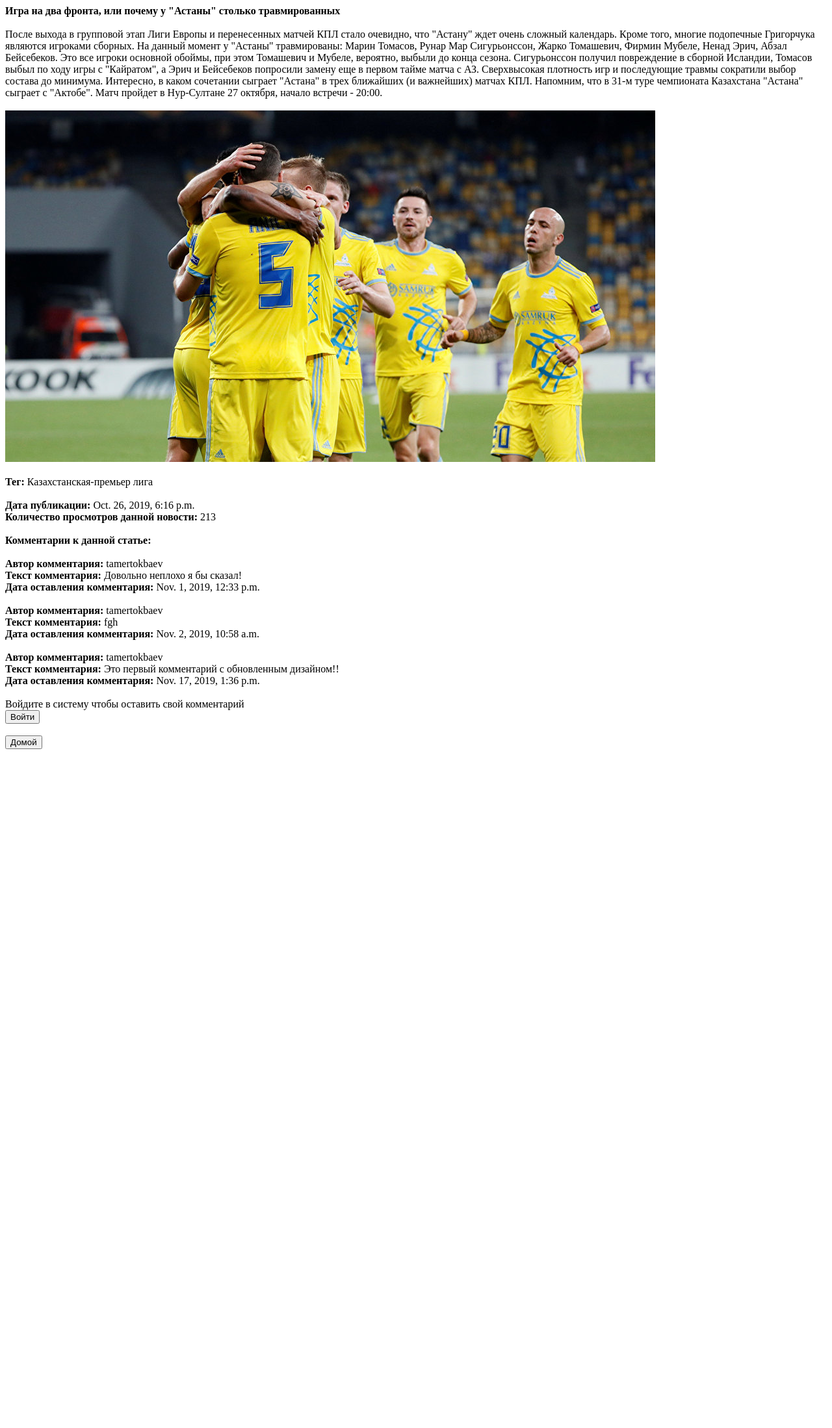
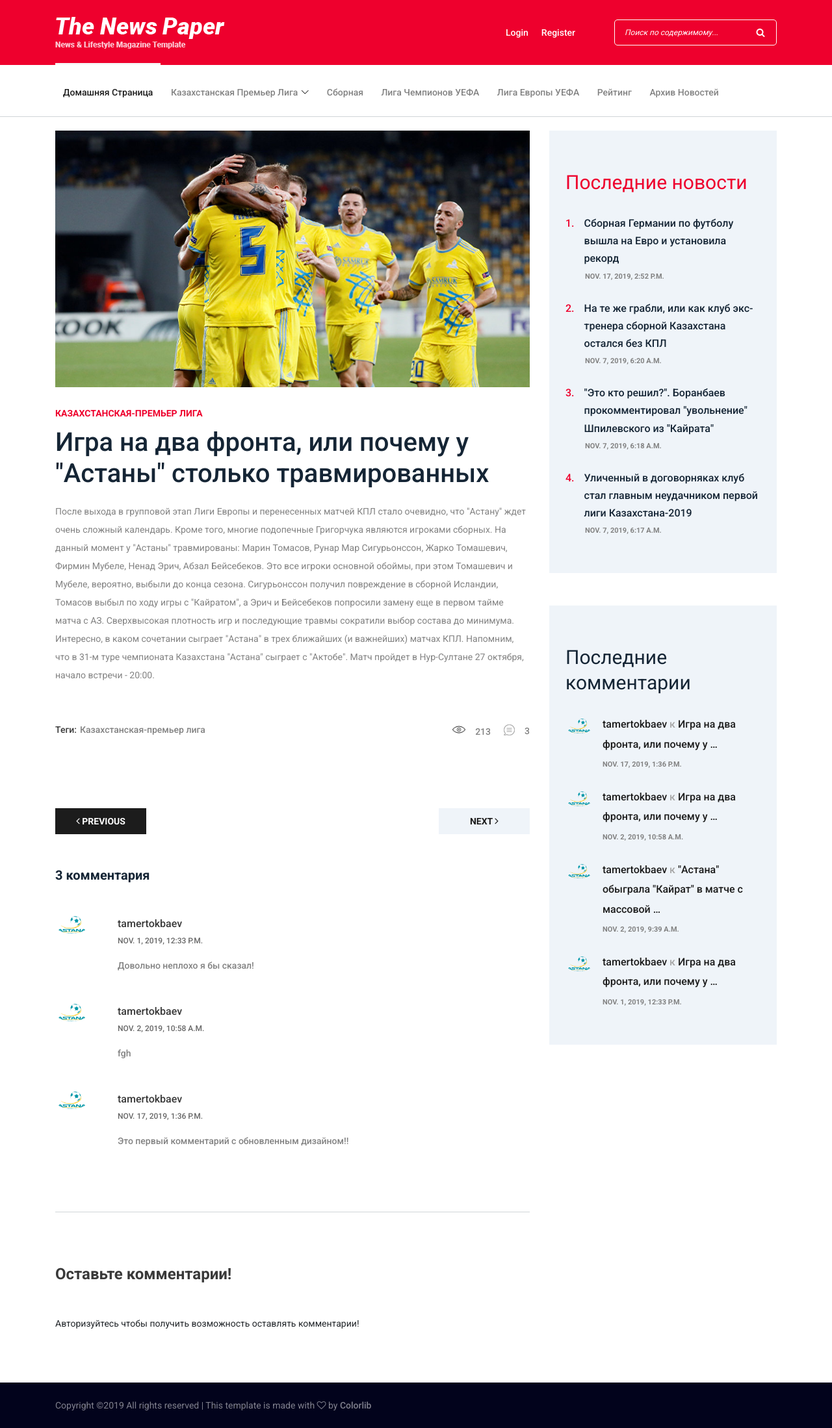
Before and after one commit to tamertokbaev/Django_App, a Django app: page /news/1/ in a window 1280 px wide. Shown: the whole page at 65% size. Before the commit the page ends 1153 px from the top, so only its background shows below. Run offline with Django 3.2, Linux system fonts and the light colour scheme; data comes from the database, SQL or seed files in the repository; both versions use the stored data as it was after the commit; some libraries are stand-ins or nearby versions; some web fonts are replaced.

Commit message:
design of some pages

```diff
--- a/Django_App/applications/news/views.py
+++ b/Django_App/applications/news/views.py
@@ -8,7 +8,7 @@ from django.core.mail import send_mail
 
 from random import randint
 
-from .models import News, UserFavourite
+from .models import News, UserFavourite, Comment
 from .forms import CustomRegistrationForm
 
 
@@ -26,6 +26,7 @@ def one_by_one(request, news_id):
     try:
         context = {}
         a = News.objects.get(id=news_id)
+        count =  a.comment_set.count()
         a.count_of_views += 1
         a.save()
         if auth.get_user(request).is_authenticated:
@@ -35,10 +36,12 @@ def one_by_one(request, news_id):
                 context.update({'favourite': "Добавить в избранное"})
     except:
         raise Http404("Статья не найдена!")
+    latest_news = News.objects.order_by('-publication_date')[:4]
     comment_list = a.comment_set.all()
-    context.update({'news': a})
-    context.update({'comments_list': comment_list})
-    return render(request, 'news/detail.html', context)
+    latest_comments = Comment.objects.order_by('-comment_date')[:4]
+    context.update({'news': a, 'comment_list': comment_list, 'count': count, 'latest_news': latest_news,
+                    'latest_comments': latest_comments})
+    return render(request, 'news/single-post.html', context)
 
 
 # Данная функция используется для оставления комментария в новосте по ссылке news/<int:news_id>
--- /dev/null
+++ b/templates/news/single-post.html
@@ -0,0 +1,306 @@
+{% load static %}
+<!DOCTYPE html>
+<html lang="en">
+
+<head>
+    <meta charset="UTF-8">
+    <meta name="description" content="">
+    <meta http-equiv="X-UA-Compatible" content="IE=edge">
+    <meta name="viewport" content="width=device-width, initial-scale=1, shrink-to-fit=no">
+    <!-- The above 4 meta tags *must* come first in the head; any other head content must come *after* these tags -->
+
+    <!-- Title -->
+    <title>Футбольные новости</title>
+
+    <!-- Favicon -->
+    <link rel="icon" href="{% static 'img/core-img/favicon.ico' %}">
+
+    <!-- Core Stylesheet -->
+    <link rel="stylesheet" href="{% static 'style.css' %}">
+
+</head>
+
+<body>
+    <!-- ##### Header Area Start ##### -->
+    <header class="header-area">
+
+        <!-- Top Header Area -->
+        <div class="top-header-area">
+            <div class="container">
+                <div class="row">
+                    <div class="col-12">
+                        <div class="top-header-content d-flex align-items-center justify-content-between">
+                            <!-- Logo -->
+                            <div class="logo">
+                                <a href="{% url 'news:index' %}"><img src="{% static 'img/core-img/logo.png' %}" alt=""></a>
+                            </div>
+
+                            <!-- Login Search Area -->
+                            <div class="login-search-area d-flex align-items-center">
+                                <!-- Login -->
+                                {% if user.is_authenticated %}
+                                    <div class="login d-flex">
+                                        <a href="{% url 'news:profile' %}">{{ user.username }}</a>
+                                        <a href="{% url 'logout' %}">Выйти</a>
+                                    </div>
+                                {% else %}
+                                    <div class="login d-flex">
+                                        <a href="{% url 'login' %}">Login</a>
+                                        <a href="{% url 'news:register' %}">Register</a>
+                                    </div>
+                                {% endif %}
+                                <!-- Search Form -->
+                                <div class="search-form">
+                                    <form action="{% url 'news:search' %}" method="post">
+                                        {% csrf_token %}
+                                        <input type="search" name="search" class="form-control" placeholder="Поиск по содержимому...">
+                                        <button type="submit"><i class="fa fa-search" aria-hidden="true"></i></button>
+                                    </form>
+                                </div>
+                            </div>
+                        </div>
+                    </div>
+                </div>
+            </div>
+        </div>
+
+        <!-- Navbar Area -->
+        <div class="newspaper-main-menu" id="stickyMenu">
+            <div class="classy-nav-container breakpoint-off">
+                <div class="container">
+                    <!-- Menu -->
+                    <nav class="classy-navbar justify-content-between" id="newspaperNav">
+
+                        <!-- Logo -->
+                        <div class="logo">
+                            <a href="index.html"><img src="{% static 'img/core-img/logo.png' %}" alt=""></a>
+                        </div>
+
+                        <!-- Navbar Toggler -->
+                        <div class="classy-navbar-toggler">
+                            <span class="navbarToggler"><span></span><span></span><span></span></span>
+                        </div>
+
+                        <!-- Menu -->
+                        <div class="classy-menu">
+
+                            <!-- close btn -->
+                            <div class="classycloseIcon">
+                                <div class="cross-wrap"><span class="top"></span><span class="bottom"></span></div>
+                            </div>
+
+                            <!-- Nav Start -->
+                            <div class="classynav">
+                                <ul>
+                                    <li class="active"><a href="{% url 'news:index' %}">Домашняя страница</a></li>
+                                    <li><a href="#">Казахстанская премьер лига</a>
+                                        <ul class="dropdown">
+                                            <li><a href="#">Новости</a></li>
+                                            <li><a href="{% url 'kpl:tournament_table' %}">Турнирная таблица</a></li>
+                                            <li><a href="{% url 'kpl:calendar' %}">Календарь игр</a></li>
+                                            <li><a href="#">Статистика</a></li>
+                                        </ul>
+                                    </li>
+                                    <li><a href="#">Сборная</a></li>
+                                    <li><a href="#">Лига чемпионов УЕФА</a></li>
+                                    <li><a href="#">Лига Европы УЕФА</a></li>
+                                    <li><a href="#">Рейтинг </a></li>
+                                    <li><a href="{% url 'news:archive' %}">Архив новостей</a></li>
+                                </ul>
+                            </div>
+                            <!-- Nav End -->
+                        </div>
+                    </nav>
+                </div>
+            </div>
+        </div>
+    </header><br>
+
+    {% if news %}
+    <!-- ##### Blog Area Start ##### -->
+    <div class="blog-area section-padding-0-80">
+        <div class="container">
+            <div class="row">
+                <div class="col-12 col-lg-8">
+                    <div class="blog-posts-area">
+
+                        <!-- Single Featured Post -->
+                        <div class="single-blog-post featured-post single-post">
+                            <div class="post-thumb">
+                                <a href="#"><img src="{{ news.img.url }}" alt=""></a>
+                            </div>
+                            <div class="post-data">
+                                <a href="#" class="post-catagory">{{ news.news_tag }}</a>
+                                <a href="#" class="post-title">
+                                    <h6>{{ news.news_title }}</h6>
+                                </a>
+                                <div class="post-meta">
+{#                                    <p class="post-author">By <a href="#">Christinne Williams</a></p>#}
+                                    <p>{{ news.news_content }}</p>
+                                    <div class="newspaper-post-like d-flex align-items-center justify-content-between">
+                                        <!-- Tags -->
+                                        <div class="newspaper-tags d-flex">
+                                            <span>Теги:</span>
+                                            <ul class="d-flex">
+                                                <li><a href="#">{{ news.news_tag }}</a></li>
+                                            </ul>
+                                        </div>
+
+                                        <!-- Post Like & Post Comment -->
+                                        <div class="d-flex align-items-center post-like--comments">
+                                            <a href="#" class="post-like"><img src="{% static 'img/core-img/eye.png' %}" height="25" width="20" alt=""> <span>{{ news.count_of_views }}</span></a>
+                                            <a href="#" class="post-comment"><img src="{% static 'img/core-img/chat.png' %}" alt=""> <span> {{ count }} </span></a>
+                                        </div>
+                                    </div>
+                                </div>
+                            </div>
+                        </div>
+
+                        <div class="pager d-flex align-items-center justify-content-between">
+                            <div class="prev">
+                                <a href="#" class="active"><i class="fa fa-angle-left"></i> previous</a>
+                            </div>
+                            <div class="next">
+                                <a href="#">Next <i class="fa fa-angle-right"></i></a>
+                            </div>
+                        </div>
+
+
+                        <!-- Comment Area Start -->
+                        <div class="comment_area clearfix">
+                            {% if comment_list %}
+                                    <h5 class="title">{{ count }} комментария </h5>
+                                    {% for comment in comment_list %}
+                                    <ol>
+                                        <!-- Single Comment Area -->
+                                        <li class="single_comment_area">
+                                            <!-- Comment Content -->
+                                            <div class="comment-content d-flex">
+                                                <!-- Comment Author -->
+                                                <div class="comment-author">
+                                                    <img src="{{ comment.comment_author.profile.avatar.url }}" alt="author">
+                                                </div>
+                                                <!-- Comment Meta -->
+                                                <div class="comment-meta">
+                                                    <a href="#" class="post-author">{{ comment.comment_author }}</a>
+                                                    <a href="#" class="post-date">{{ comment.comment_date }}</a>
+                                                    <p> {{ comment.comment_text }} </p>
+                                                </div>
+                                            </div>
+                                        </li>
+                                    </ol>
+                                {% endfor %}
+                                {% else %}
+                                    Комментарии к данному посту пока что отсутствуют
+                            {% endif %}
+                        </div>
+
+                        <div class="post-a-comment-area section-padding-80-0">
+                            <h4>Оставьте комментарии!</h4>
+
+                            <!-- Reply Form -->
+                            {% if user.is_authenticated %}
+                                <div class="contact-form-area">
+                                    <form action="{% url 'news:leave_comment' news.id %}" method="post">
+                                        {% csrf_token %}
+                                        <div class="row">
+                                            <div class="col-12">
+                                                <textarea name="comment_text" class="form-control" id="message" cols="30" rows="10" placeholder="Текст комментария"></textarea>
+                                            </div>
+                                            <div class="col-12 text-center">
+                                                <button class="btn newspaper-btn mt-30 w-100" type="submit">Оставить комментарий</button>
+                                            </div>
+                                        </div>
+                                    </form>
+                                </div>
+                            {% else %}
+                                Авторизуйтесь чтобы получить возможность оставлять комментарии!
+                            {% endif %}
+                        </div>
+                    </div>
+                </div>
+
+                <div class="col-12 col-lg-4">
+                    <div class="blog-sidebar-area">
+
+
+
+                        <!-- Popular News Widget -->
+                        <div class="popular-news-widget mb-50">
+                            <h3>Последние новости</h3>
+                            {% if latest_news %}
+                                {% for news in latest_news %}
+                                    <!-- Single Popular Blog -->
+                                    <div class="single-popular-post">
+                                        <a href="{% url 'news:one_by_one' news.id %}">
+                                            <h6><span>{{ forloop.counter }}.</span> {{ news.news_title }}</h6>
+                                        </a>
+                                        <p>{{ news.publication_date }}</p>
+                                    </div>
+                                {% endfor %}
+                            {% else %}
+                                Пока еще нет последних новостей.
+                            {% endif %}
+                        </div>
+
+                        <!-- Latest Comments Widget -->
+                        <div class="latest-comments-widget">
+                            <h3>Последние комментарии</h3>
+                            {% if latest_comments %}
+                                {% for comment in latest_comments %}
+                                    <!-- Single Comments -->
+                                    <div class="single-comments d-flex">
+                                        <div class="comments-thumbnail mr-15">
+                                            <img src="{{ comment.comment_author.profile.avatar.url }}" alt="">
+                                        </div>
+                                        <div class="comments-text">
+                                            <a href="#">{{ comment.comment_author }} <span>к</span> {{ comment.news.news_title|truncatewords:7 }}</a>
+                                            <p>{{ comment.comment_date }}</p>
+                                        </div>
+                                    </div>
+                                {% endfor %}
+                            {% else %}
+                                Комментарии пока оставлены не были
+                            {% endif %}
+                        </div>
+                    </div>
+                </div>
+            </div>
+        </div>
+    </div>
+    <!-- ##### Blog Area End ##### -->
+    {% endif %}
+    <!-- ##### Footer Area Start ##### -->
+    <footer class="footer-area">
+
+        <!-- Main Footer Area -->
+            <!-- Bottom Footer Area -->
+        <div class="bottom-footer-area">
+            <div class="container h-100">
+                <div class="row h-100 align-items-center">
+                    <div class="col-12">
+                        <!-- Copywrite -->
+                        <p><!-- Link back to Colorlib can't be removed. Template is licensed under CC BY 3.0. -->
+Copyright &copy;<script>document.write(new Date().getFullYear());</script> All rights reserved | This template is made with <i class="fa fa-heart-o" aria-hidden="true"></i> by <a href="https://colorlib.com" target="_blank">Colorlib</a>
+<!-- Link back to Colorlib can't be removed. Template is licensed under CC BY 3.0. --></p>
+                    </div>
+                </div>
+            </div>
+        </div>
+    </footer>
+    <!-- ##### Footer Area Start ##### -->
+
+    <!-- ##### All Javascript Files ##### -->
+    <!-- jQuery-2.2.4 js -->
+    <script src="{% static 'js/jquery/jquery-2.2.4.min.js' %}"></script>
+    <!-- Popper js -->
+    <script src="{% static 'js/bootstrap/popper.min.js' %}"></script>
+    <!-- Bootstrap js -->
+    <script src="{% static 'js/bootstrap/bootstrap.min.js' %}"></script>
+    <!-- All Plugins js -->
+    <script src="{% static 'js/plugins/plugins.js' %}"></script>
+    <!-- Active js -->
+    <script src="{% static 'js/active.js' %}"></script>
+</body>
+
+</html>
```
Also changed, not shown: templates/news/index.html (+5 -5 lines), Django_App/applications/news/migrations/0015_news_news_author.py (added), Django_App/applications/news/migrations/0016_auto_20191117_1912.py (added), Django_App/applications/news/migrations/0017_remove_news_news_author.py (added), db.sqlite3, media/images/photo_136083.jpg (added), static/img/core-img/eye.png (added).
